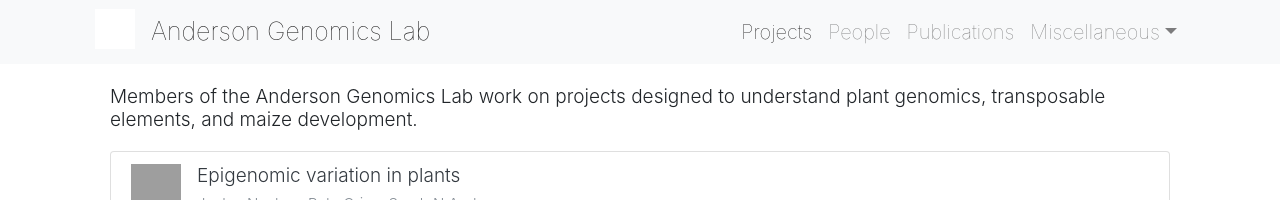
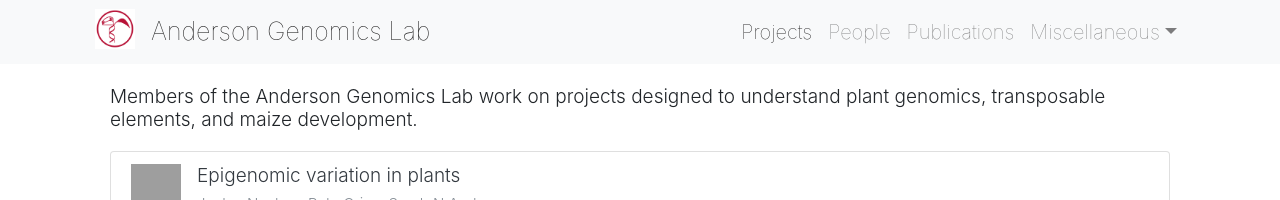
Before and after one commit to andersongenomicslab/andersongenomicslab.github.io, a Jekyll site: the page built from projects/index.html, in a window 1280 px wide. Shown: the top 200 px of the page. Built offline with Jekyll 4.4.1, drawn with Linux system fonts in a browser that asks for light colours; nearby versions of some CDN libraries; a style sheet for code colours, icons or effects is not loaded; grey boxes are pictures that could not be loaded.

Commit message:
Update navbar.html

```diff
--- a/_includes/navbar.html
+++ b/_includes/navbar.html
@@ -2,7 +2,7 @@
     <div class="container">
     {% if page.categories.first != 'home' %}
         <a href="/">
-        <object class="logo navbar-brand" data="/images/smaller_logo.png" type="image/svg+xml"></object>
+        <object class="logo navbar-brand" data="/images/smaller_logo.png" type="image/png"></object>
         </a>
         <a class="navbar-brand" href="/">Anderson Genomics Lab</a>
         {% endif %}
```
